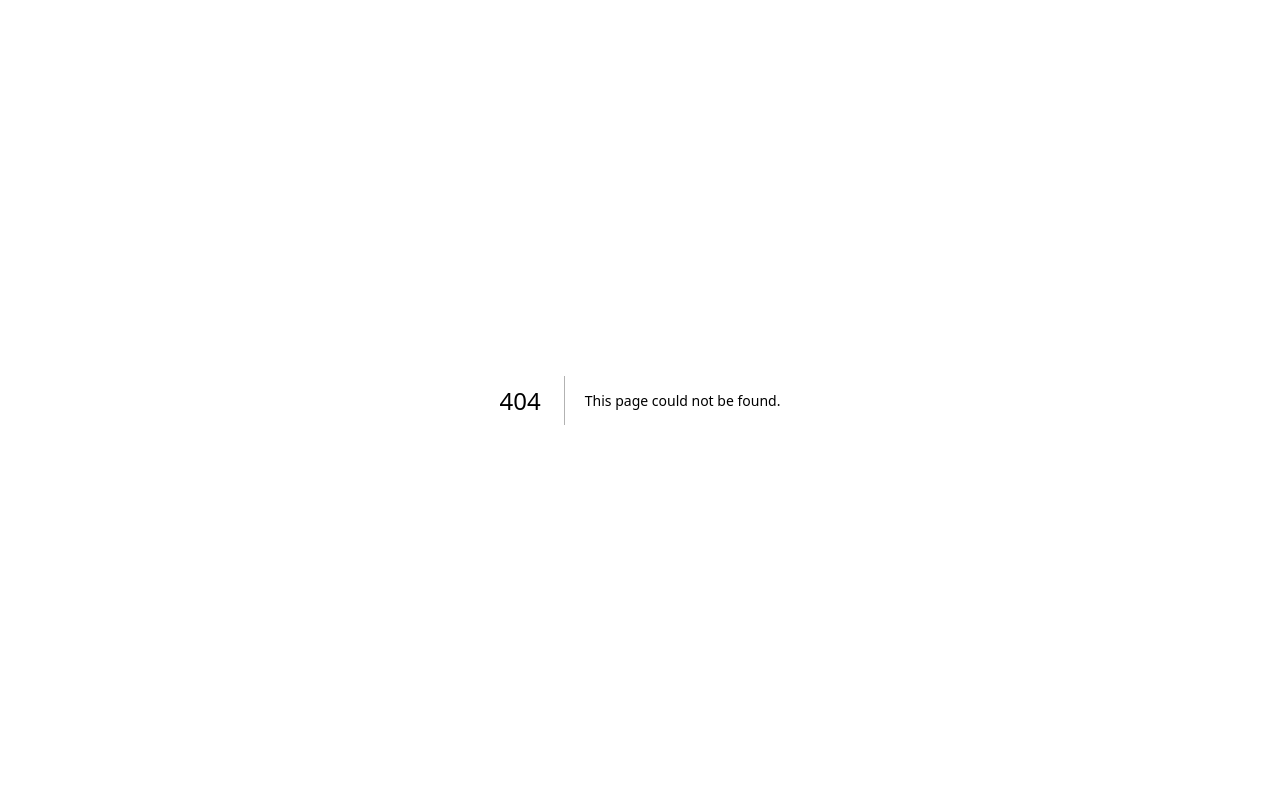
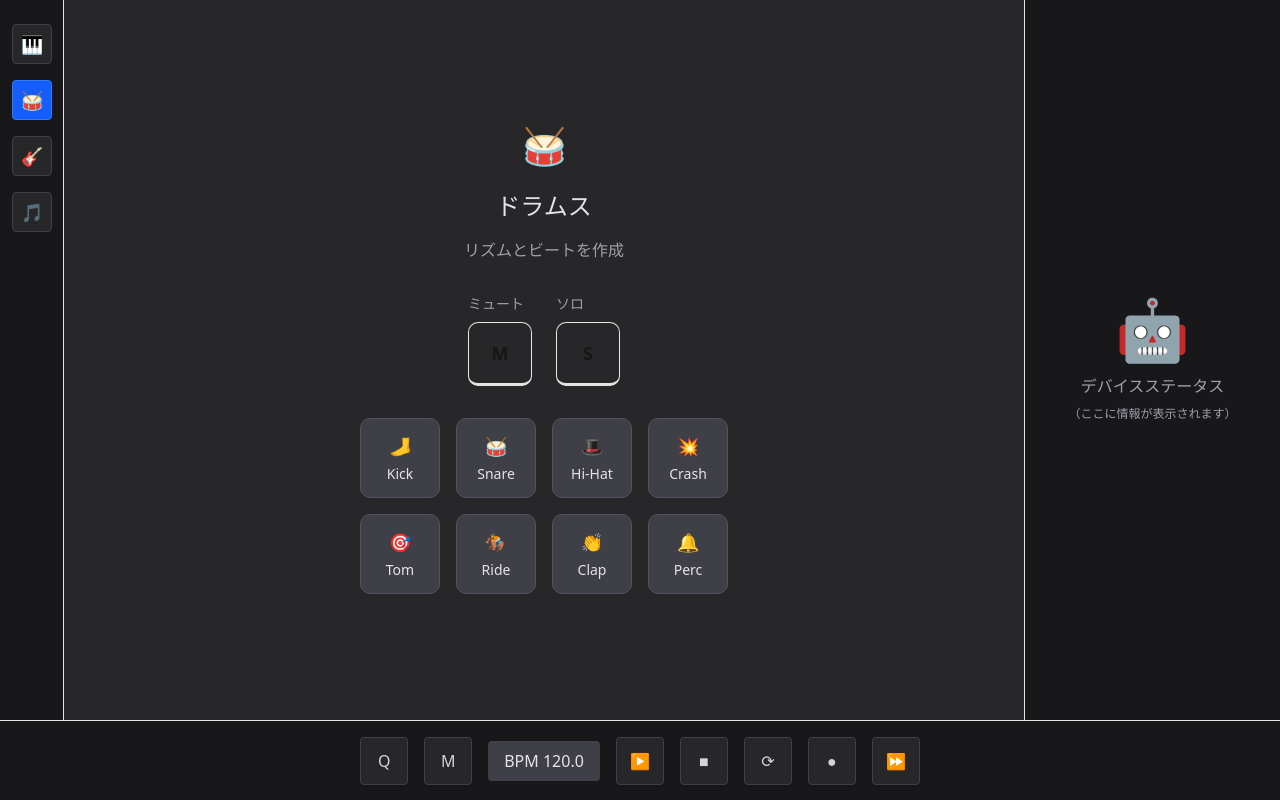
Before and after one commit to Weareable/Synthevery_Syntheditor, a Next.js app in the folder syntheditor/: page /player/drums in a window 1280 px wide. Before the commit this address had no page. Built offline with nearby package versions, Linux system fonts and the light colour scheme.

Commit message:
change レイアウトのモックを更新

```diff
--- a/syntheditor/app/(main)/layout.tsx
+++ b/syntheditor/app/(main)/layout.tsx
@@ -1,7 +1,29 @@
+import { VerticalNavigationBar } from '@/components/VerticalNavigationBar'
+import { DeviceStatusPanel } from '@/components/DeviceStatusPanel'
+import { MediaControlBar } from '@/components/MediaControlBar'
+import React from 'react'
+
 export default function MainLayout({ children }: { children: React.ReactNode }) {
     return (
-        <div className="flex flex-col h-screen">
-            {children}
+        <div className="flex flex-col h-screen bg-zinc-950">
+            <div className="flex flex-1 overflow-hidden">
+                {/* 左ナビゲーションバー */}
+                <aside className="w-16 bg-zinc-900 border-r flex-shrink-0 flex flex-col items-center py-2">
+                    <VerticalNavigationBar />
+                </aside>
+                {/* メイン表示領域 */}
+                <main className="flex-1 overflow-auto bg-zinc-800 flex items-center justify-center">
+                    {children}
+                </main>
+                {/* デバイスステータス領域 */}
+                <aside className="w-64 bg-zinc-900 border-l flex-shrink-0 flex flex-col items-center py-2">
+                    <DeviceStatusPanel />
+                </aside>
+            </div>
+            {/* メディアコントロールバー */}
+            <footer className="h-20 bg-zinc-900 border-t flex items-center justify-center">
+                <MediaControlBar />
+            </footer>
         </div>
     )
 }
--- /dev/null
+++ b/syntheditor/app/(main)/page.tsx
@@ -0,0 +1,5 @@
+import { redirect } from 'next/navigation'
+
+export default function MainPage() {
+    redirect('/player/synthesizer')
+}
--- /dev/null
+++ b/syntheditor/app/(main)/player/bass/page.tsx
@@ -0,0 +1,29 @@
+'use client'
+import React from 'react'
+
+export default function BassPage() {
+    return (
+        <div className="w-full h-full flex flex-col items-center justify-center text-zinc-200">
+            <div className="text-4xl mb-6">🎸</div>
+            <div className="text-2xl mb-4">ベース</div>
+            <div className="text-zinc-400">低音の基盤を作成</div>
+            <div className="mt-8 flex flex-col gap-4">
+                {['E', 'A', 'D', 'G'].map((string, i) => (
+                    <div key={i} className="flex items-center gap-4">
+                        <div className="w-8 text-center font-bold text-zinc-300">{string}</div>
+                        <div className="flex gap-1">
+                            {Array.from({ length: 12 }, (_, fret) => (
+                                <button
+                                    key={fret}
+                                    className="w-8 h-8 bg-zinc-700 border border-zinc-600 rounded hover:bg-zinc-600 transition-colors text-xs"
+                                >
+                                    {fret || ''}
+                                </button>
+                            ))}
+                        </div>
+                    </div>
+                ))}
+            </div>
+        </div>
+    )
+}
--- /dev/null
+++ b/syntheditor/app/(main)/player/drums/page.tsx
@@ -0,0 +1,53 @@
+'use client'
+import React from 'react'
+import { ToggleButton } from '@/components/ui/ToggleButton'
+
+export default function DrumsPage() {
+    return (
+        <div className="w-full h-full flex flex-col items-center justify-center text-zinc-200">
+            <div className="text-4xl mb-6">🥁</div>
+            <div className="text-2xl mb-4">ドラムス</div>
+            <div className="text-zinc-400 mb-8">リズムとビートを作成</div>
+
+            <div className="mb-8 flex gap-6">
+                <div>
+                    <div className="text-sm mb-2 text-zinc-400">ミュート</div>
+                    <ToggleButton
+                        label="M"
+                        defaultActive={false}
+                        onToggle={(isActive) => console.log('Mute:', isActive)}
+                    />
+                </div>
+                <div>
+                    <div className="text-sm mb-2 text-zinc-400">ソロ</div>
+                    <ToggleButton
+                        label="S"
+                        defaultActive={false}
+                        onToggle={(isActive) => console.log('Solo:', isActive)}
+                    />
+                </div>
+            </div>
+
+            <div className="grid grid-cols-4 gap-4">
+                {[
+                    { name: 'Kick', icon: '🦶' },
+                    { name: 'Snare', icon: '🥁' },
+                    { name: 'Hi-Hat', icon: '🎩' },
+                    { name: 'Crash', icon: '💥' },
+                    { name: 'Tom', icon: '🎯' },
+                    { name: 'Ride', icon: '🏇' },
+                    { name: 'Clap', icon: '👏' },
+                    { name: 'Perc', icon: '🔔' }
+                ].map((drum, i) => (
+                    <button
+                        key={i}
+                        className="w-20 h-20 bg-zinc-700 border border-zinc-600 rounded-lg hover:bg-zinc-600 transition-colors flex flex-col items-center justify-center text-sm"
+                    >
+                        <div className="text-lg mb-1">{drum.icon}</div>
+                        <div>{drum.name}</div>
+                    </button>
+                ))}
+            </div>
+        </div>
+    )
+}
--- /dev/null
+++ b/syntheditor/app/(main)/player/sampler/page.tsx
@@ -0,0 +1,34 @@
+'use client'
+import React from 'react'
+
+export default function SamplerPage() {
+    return (
+        <div className="w-full h-full flex flex-col items-center justify-center text-zinc-200">
+            <div className="text-4xl mb-6">🎵</div>
+            <div className="text-2xl mb-4">サンプラー</div>
+            <div className="text-zinc-400">サンプル音源を操作</div>
+            <div className="mt-8 grid grid-cols-4 gap-4">
+                {Array.from({ length: 16 }, (_, i) => (
+                    <button
+                        key={i}
+                        className="w-20 h-20 bg-zinc-700 border border-zinc-600 rounded-lg hover:bg-zinc-600 transition-colors flex flex-col items-center justify-center"
+                    >
+                        <div className="text-xs text-zinc-400 mb-1">PAD</div>
+                        <div className="text-lg font-bold">{i + 1}</div>
+                    </button>
+                ))}
+            </div>
+            <div className="mt-8 flex gap-4">
+                <button className="px-4 py-2 bg-blue-600 hover:bg-blue-700 rounded transition-colors">
+                    録音
+                </button>
+                <button className="px-4 py-2 bg-green-600 hover:bg-green-700 rounded transition-colors">
+                    再生
+                </button>
+                <button className="px-4 py-2 bg-red-600 hover:bg-red-700 rounded transition-colors">
+                    停止
+                </button>
+            </div>
+        </div>
+    )
+}
--- /dev/null
+++ b/syntheditor/app/(main)/player/synthesizer/page.tsx
@@ -0,0 +1,32 @@
+'use client'
+import React from 'react'
+import { ToggleButton } from '@/components/ui/ToggleButton'
+
+export default function SynthesizerPage() {
+    return (
+        <div className="w-full h-full flex flex-col items-center justify-center text-zinc-200">
+            <div className="text-4xl mb-6">🎹</div>
+            <div className="text-2xl mb-4">シンセサイザー</div>
+            <div className="text-zinc-400 mb-8">メロディとハーモニーを作成</div>
+
+            <div className="mb-8">
+                <div className="text-sm mb-2 text-zinc-400">ミュート</div>
+                <ToggleButton
+                    label="M"
+                    defaultActive={false}
+                    onToggle={(isActive) => console.log('Mute:', isActive)}
+                />
+            </div>
+
+            <div className="grid grid-cols-8 gap-2">
+                {Array.from({ length: 16 }, (_, i) => (
+                    <button
+                        key={i}
+                        className="w-12 h-20 bg-zinc-700 border border-zinc-600 rounded hover:bg-zinc-600 transition-colors"
+                    >
+                    </button>
+                ))}
+            </div>
+        </div>
+    )
+}
--- a/syntheditor/components/VerticalNavigationBar.tsx
+++ b/syntheditor/components/VerticalNavigationBar.tsx
@@ -1,12 +1,36 @@
+'use client'
 import React from 'react'
+import Link from 'next/link'
+import { usePathname } from 'next/navigation'
+
+const navigationItems = [
+    { href: '/player/synthesizer', icon: '🎹', label: 'シンセサイザー' },
+    { href: '/player/drums', icon: '🥁', label: 'ドラムス' },
+    { href: '/player/bass', icon: '🎸', label: 'ベース' },
+    { href: '/player/sampler', icon: '🎵', label: 'サンプラー' }
+]
 
 export function VerticalNavigationBar() {
+    const pathname = usePathname()
+
     return (
         <nav className="flex flex-col gap-4 items-center mt-4">
-            <button className="w-10 h-10 rounded bg-zinc-800 border border-zinc-700 text-zinc-300">A</button>
-            <button className="w-10 h-10 rounded bg-zinc-800 border border-zinc-700 text-zinc-300">B</button>
-            <button className="w-10 h-10 rounded bg-zinc-800 border border-zinc-700 text-zinc-300">C</button>
-            <button className="w-10 h-10 rounded bg-zinc-800 border border-zinc-700 text-zinc-300">D</button>
+            {navigationItems.map((item) => {
+                const isActive = pathname === item.href
+                return (
+                    <Link
+                        key={item.href}
+                        href={item.href}
+                        className={`w-10 h-10 rounded border flex items-center justify-center text-lg transition-colors ${isActive
+                                ? 'bg-blue-600 border-blue-500 text-white'
+                                : 'bg-zinc-800 border-zinc-700 text-zinc-300 hover:bg-zinc-700'
+                            }`}
+                        title={item.label}
+                    >
+                        {item.icon}
+                    </Link>
+                )
+            })}
         </nav>
     )
 }
```
